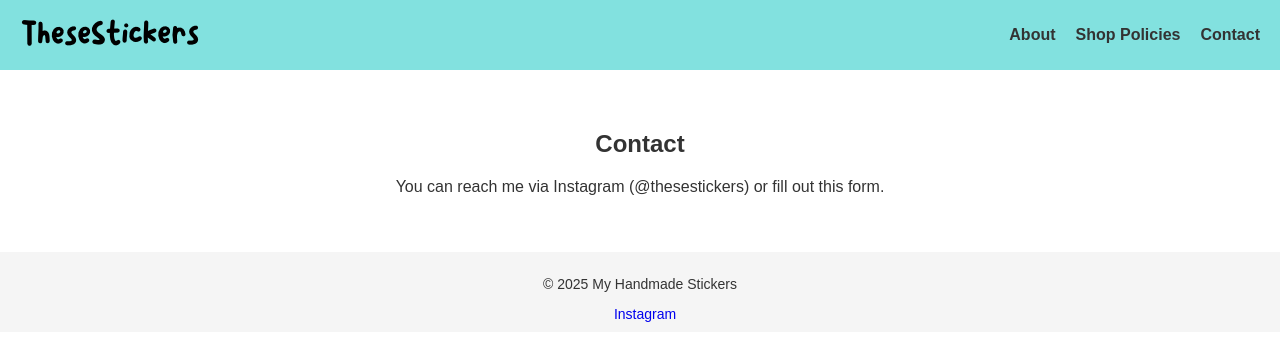
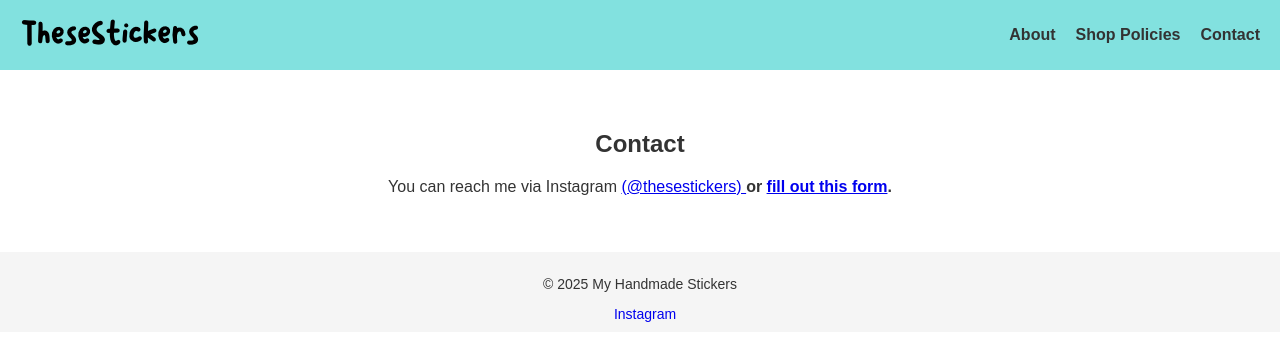
Before and after one commit to emanoj1/thesestickers, a React (Create React App) app: page /contact in a window 1280 px wide. Shown: the top 360 px of the page. Built offline with nearby package versions, Linux system fonts and the light colour scheme; the HTML template or start-up script is replaced by a standard one.

Commit message:
Insert Instagram and Tally Forms link

```diff
--- a/src/pages/Contact.jsx
+++ b/src/pages/Contact.jsx
@@ -5,7 +5,11 @@ function Contact() {
   return (
     <div className="page">
       <h2>Contact</h2>
-      <p>You can reach me via Instagram (@thesestickers) or fill out this form.</p>
+      <p>You can reach me via Instagram <a href="https://www.instagram.com/thesestickers/" target="_blank" rel="noopener noreferrer">(@thesestickers) </a>
+        <strong>
+            or <a href="https://tally.so/r/w8qkjP" target="_blank" rel="noopener noreferrer">fill out this form</a>.
+        </strong>
+    </p>
     </div>
   );
 }
```
